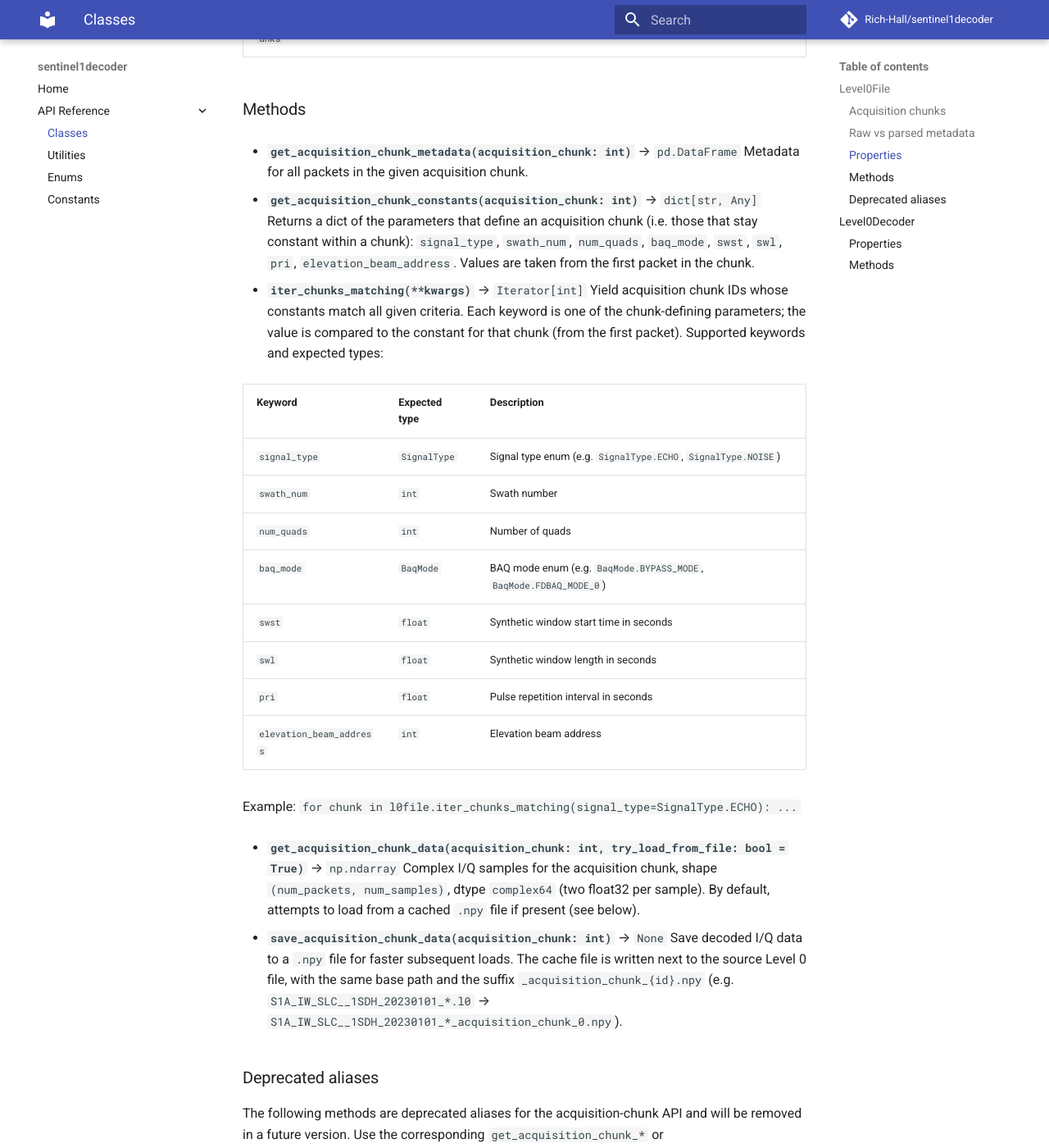
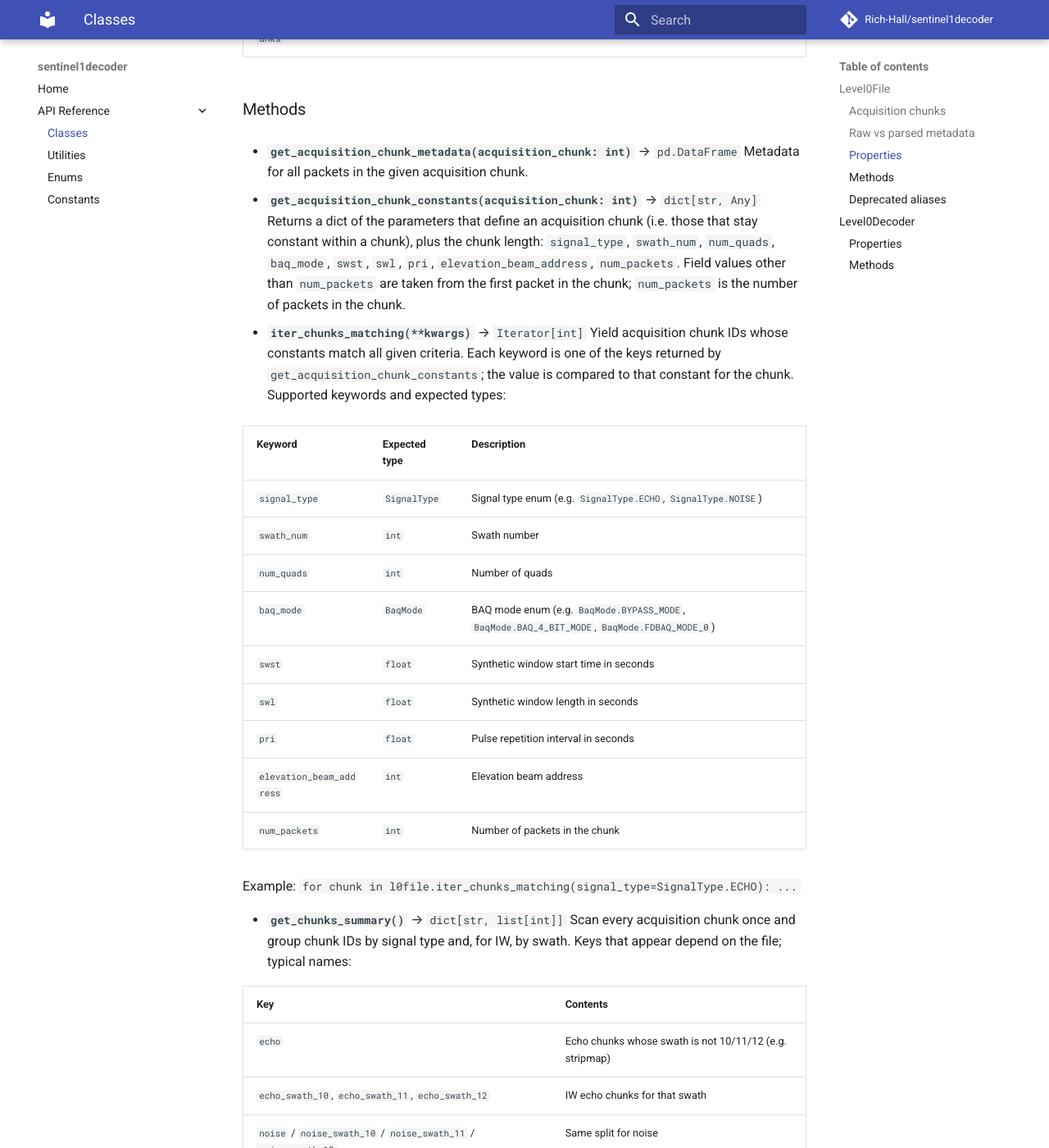
Before and after one commit to Rich-Hall/sentinel1decoder, an MkDocs documentation site: the page built from docs/api/classes.md, in a window 1280 px wide and 1400 px high, scrolled down 1588 px. Shown: the whole window at 82% size. Built offline with MkDocs 1.6.1 and Material for MkDocs 9.7.7, drawn with Linux system fonts in a browser that asks for light colours; comment, search, counter and statistics services are not loaded; some of the changed text lies outside the part shown.

````diff
--- a/docs/api/classes.md
+++ b/docs/api/classes.md
@@ -47,23 +47,45 @@ l0file = Level0File(filename)
   Metadata for all packets in the given acquisition chunk.
 
 - **`get_acquisition_chunk_constants(acquisition_chunk: int)`** → `dict[str, Any]`
-  Returns a dict of the parameters that define an acquisition chunk (i.e. those that stay constant within a chunk): `signal_type`, `swath_num`, `num_quads`, `baq_mode`, `swst`, `swl`, `pri`, `elevation_beam_address`. Values are taken from the first packet in the chunk.
+  Returns a dict of the parameters that define an acquisition chunk (i.e. those that stay constant within a chunk), plus the chunk length: `signal_type`, `swath_num`, `num_quads`, `baq_mode`, `swst`, `swl`, `pri`, `elevation_beam_address`, `num_packets`. Field values other than `num_packets` are taken from the first packet in the chunk; `num_packets` is the number of packets in the chunk.
 
 - **`iter_chunks_matching(**kwargs)`** → `Iterator[int]`
-  Yield acquisition chunk IDs whose constants match all given criteria. Each keyword is one of the chunk-defining parameters; the value is compared to the constant for that chunk (from the first packet). Supported keywords and expected types:
+  Yield acquisition chunk IDs whose constants match all given criteria. Each keyword is one of the keys returned by `get_acquisition_chunk_constants`; the value is compared to that constant for the chunk. Supported keywords and expected types:
 
   | Keyword | Expected type | Description |
   |---------|---------------|-------------|
   | `signal_type` | `SignalType` | Signal type enum (e.g. `SignalType.ECHO`, `SignalType.NOISE`) |
   | `swath_num` | `int` | Swath number |
   | `num_quads` | `int` | Number of quads |
-  | `baq_mode` | `BaqMode` | BAQ mode enum (e.g. `BaqMode.BYPASS_MODE`, `BaqMode.FDBAQ_MODE_0`) |
+  | `baq_mode` | `BaqMode` | BAQ mode enum (e.g. `BaqMode.BYPASS_MODE`, `BaqMode.BAQ_4_BIT_MODE`, `BaqMode.FDBAQ_MODE_0`) |
   | `swst` | `float` | Synthetic window start time in seconds |
   | `swl` | `float` | Synthetic window length in seconds |
   | `pri` | `float` | Pulse repetition interval in seconds |
   | `elevation_beam_address` | `int` | Elevation beam address |
+  | `num_packets` | `int` | Number of packets in the chunk |
 
   Example: `for chunk in l0file.iter_chunks_matching(signal_type=SignalType.ECHO): ...`
+
+- **`get_chunks_summary()`** → `dict[str, list[int]]`
+  Scan every acquisition chunk once and group chunk IDs by signal type and, for IW, by swath. Keys that appear depend on the file; typical names:
+
+  | Key | Contents |
+  |-----|----------|
+  | `echo` | Echo chunks whose swath is not 10/11/12 (e.g. stripmap) |
+  | `echo_swath_10`, `echo_swath_11`, `echo_swath_12` | IW echo chunks for that swath |
+  | `noise` / `noise_swath_10` / `noise_swath_11` / `noise_swath_12` | Same split for noise |
+  | `cal_rx`, `cal_tx`, `cal_epdn`, `cal_apdn`, `cal_ta_or_txiso`, `cal_tx_iso` | Calibration types |
+
+  Example: `summary = l0file.get_chunks_summary(); iw1 = summary.get("echo_swath_10", [])`
+
+  IW files often include extra short echo chunks (typically 8 packets) with different azimuth beam steering. They are listed with the other echoes of that swath. To keep only the long bursts:
+
+  ```python
+  iw1 = [
+      c for c in l0file.get_chunks_summary().get("echo_swath_10", [])
+      if l0file.get_acquisition_chunk_constants(c)["num_packets"] != 8
+  ]
+  ```
 
 - **`get_acquisition_chunk_data(acquisition_chunk: int, try_load_from_file: bool = True)`** → `np.ndarray`
   Complex I/Q samples for the acquisition chunk, shape `(num_packets, num_samples)`, dtype `complex64` (two float32 per sample). By default, attempts to load from a cached `.npy` file if present (see below).
@@ -105,7 +127,7 @@ decoder = Level0Decoder(filename)
   Decode the secondary header of each packet. When `return_raw=False` (default), integer codes are parsed into enums, scaled floats, etc.; when `return_raw=True`, raw spec-style column names and integer codes are returned unchanged. The packet data field consists of a 62-byte secondary header followed by the payload.
 
 - **`decode_packets(input_header: pd.DataFrame, batch_size: int = 256)`** → `np.ndarray`
-  Decode radar echoes from the packets whose headers are in `input_header`. The DataFrame must have the structure returned by `decode_metadata()` or `Level0File.packet_metadata` (same columns and MultiIndex). Returns a complex array of shape `(num_packets, num_samples)` with dtype `complex64` (two float32 per sample). Supports bypass and FDBAQ modes; BAQ 3/4/5-bit modes are not implemented.
+  Decode radar echoes from the packets whose headers are in `input_header`. The DataFrame must have the structure returned by `decode_metadata()` or `Level0File.packet_metadata` (same columns and MultiIndex). Returns a complex array of shape `(num_packets, num_samples)` with dtype `complex64` (two float32 per sample). Supports bypass, 3/4/5-bit BAQ, and FDBAQ. All packets in `input_header` must share a single BAQ mode.
 
   `batch_size` controls how many packets are sent to the Rust decoder at once. Within each batch, packets are decoded in parallel (multithreaded). Larger batches increase parallelism and throughput but use more memory; smaller batches reduce memory at the cost of some efficiency. Default 256 is a reasonable balance.
 
--- a/pyproject.toml
+++ b/pyproject.toml
@@ -4,7 +4,7 @@ build-backend = "maturin"
 
 [project]
 name = "sentinel1decoder"
-version = "2.0.0"
+version = "2.1.0"
 description = "A python decoder for ESA Sentinel-1 Level0 files"
 readme = "README.md"
 license = {text = "GPL-3.0"}
--- a/src/sentinel1decoder/__init__.py
+++ b/src/sentinel1decoder/__init__.py
@@ -18,7 +18,7 @@ from .enums import (
 from .l0decoder import Level0Decoder
 from .l0file import Level0File
 
-__version__ = "2.0.0"
+__version__ = "2.1.0"
 
 __all__ = [
     # Decoders
````
Also changed, not shown: CHANGELOG.md (+22 -12 lines), README.md (+4 -4 lines), docs/api/enums.md (+1 -1 lines), docs/index.md (+4 -1 lines), 2 other files.
